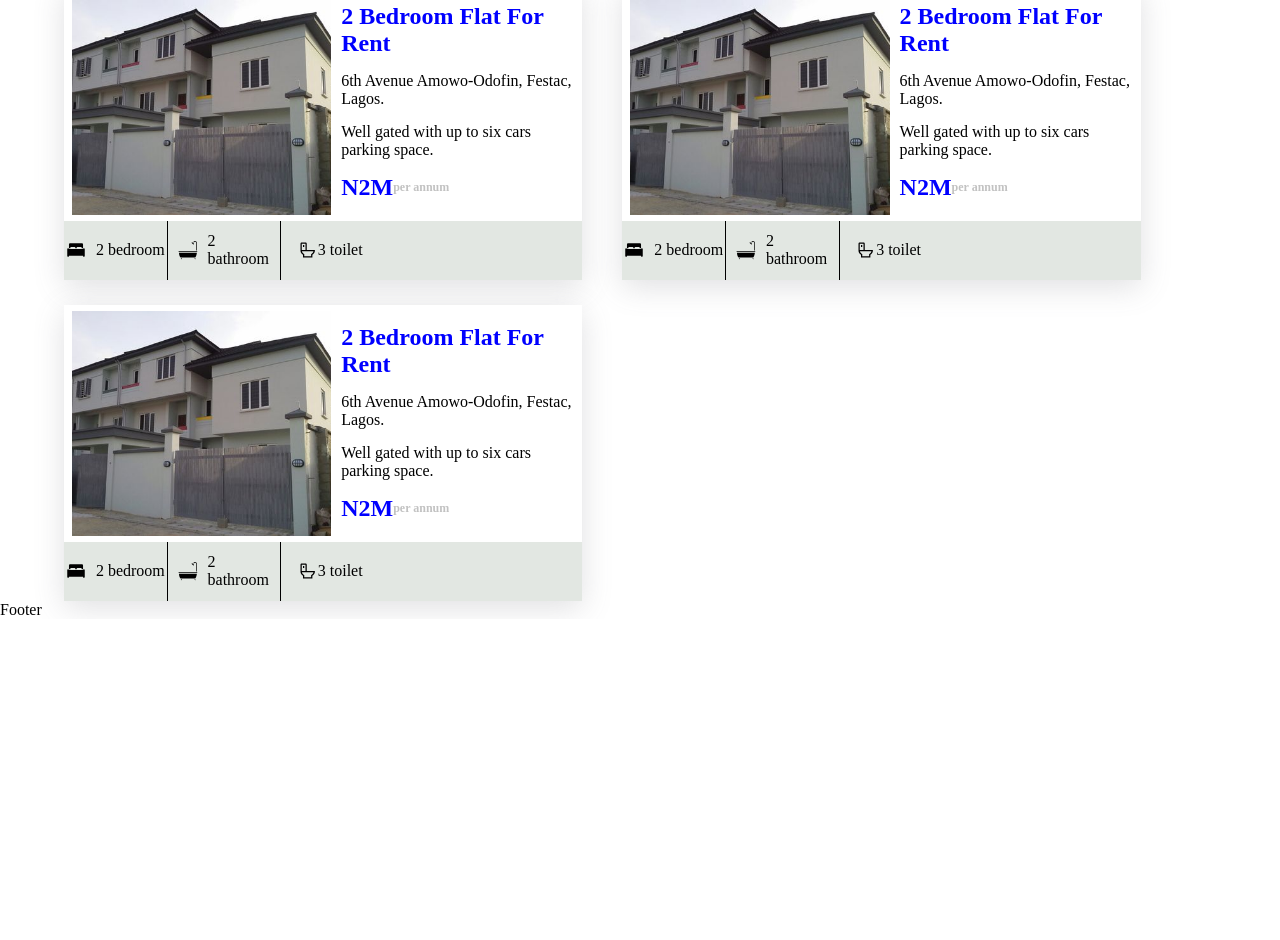
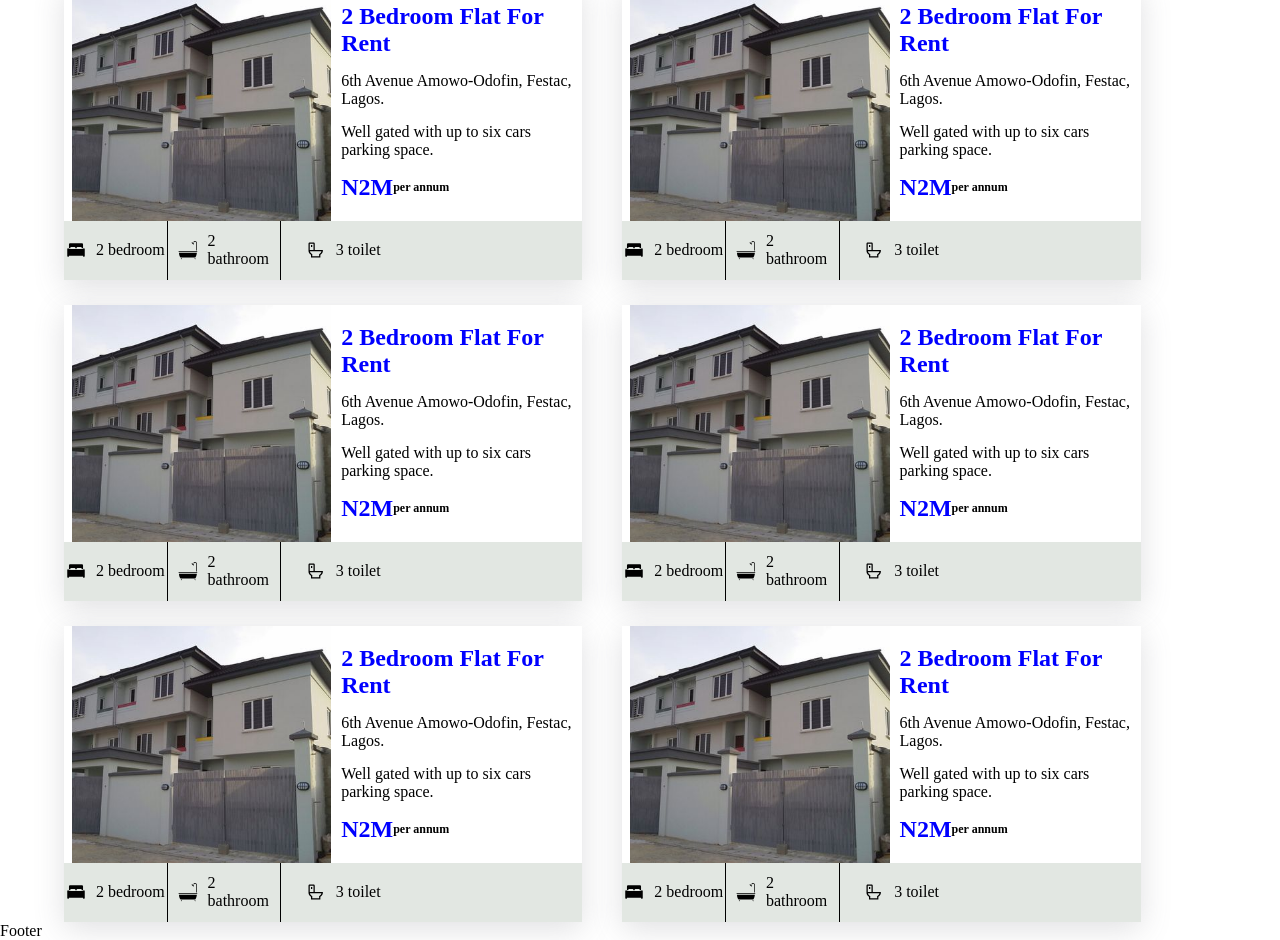
Before and after one commit to Stking19/HavenList, a React (Vite) app: page /listings in a window 1280 px wide. Shown: the part 745-1685 px from the top of the page. Before the commit the page ends 1364 px from the top, so only its background shows below. Built offline with nearby package versions, Linux system fonts and the light colour scheme.

Commit message:
listing page product detail page

```diff
--- a/src/components/listingCard/ListingCard.jsx
+++ b/src/components/listingCard/ListingCard.jsx
@@ -15,7 +15,7 @@ const ListingCard = () => {
             <h2 style={{color:'blue'}}>2 Bedroom Flat For Rent</h2>
             <p>6th Avenue Amowo-Odofin, Festac, Lagos.</p>
             <p> Well gated with up to six cars parking space.</p>
-           <h2 style={{color:'blue',display:'flex',alignItems:'center'}}>N2M <small style={{color:'#C2C2C2',fontSize:'12px'}}>per annum</small></h2>
+           <h2 style={{color:'blue',display:'flex',alignItems:'center'}}>N2M <small style={{color:'black',fontSize:'12px'}}>per annum</small></h2>
            </div>
         </div>
         <section className='listingFooter'>
--- a/src/components/listingCard/listingCard.css
+++ b/src/components/listingCard/listingCard.css
@@ -18,9 +18,9 @@
 
 
 .listingPropertyImage {
-    height: 95%;
+    height: 100%;
     width: 50%;
-    display: block;
+    /* display: block; */
 
     img{
         height: 100%;
@@ -30,7 +30,7 @@
 }
 
 .listingPropertyDetails {
-    height: 90%;
+    height: 100%;
     width: 45%;
     display: flex;
     flex-direction: column;
@@ -49,7 +49,8 @@
 
     span {
         height: 100%;
-        width: 15%;
+        width: 20%;
+        gap: 10px;
         display: flex;
         align-items: center;
         justify-content: center;
--- a/src/pages/Arinze/listing/Listing.jsx
+++ b/src/pages/Arinze/listing/Listing.jsx
@@ -18,6 +18,9 @@ const Listing = () => {
       <ListingCard/>
       <ListingCard/>
       <ListingCard/>
+      <ListingCard/>
+      <ListingCard/>
+      <ListingCard/>
       </div>
   </div>
     </div>
--- a/src/pages/Arinze/propertydetails/propertydetails.css
+++ b/src/pages/Arinze/propertydetails/propertydetails.css
@@ -10,7 +10,6 @@
     display: flex;
     align-items: center;
     justify-content: center;
-    /* background-color: red; */
     gap: 10px;
 }
 
@@ -19,7 +18,6 @@
     height: 99%;
     width: 40%;
     display: block;
-    background-color: blue;
 
 
     img {
```
Also changed, not shown: src/pages/Arinze/propertydetails/PropertyDetails.jsx (+5 -2 lines).
